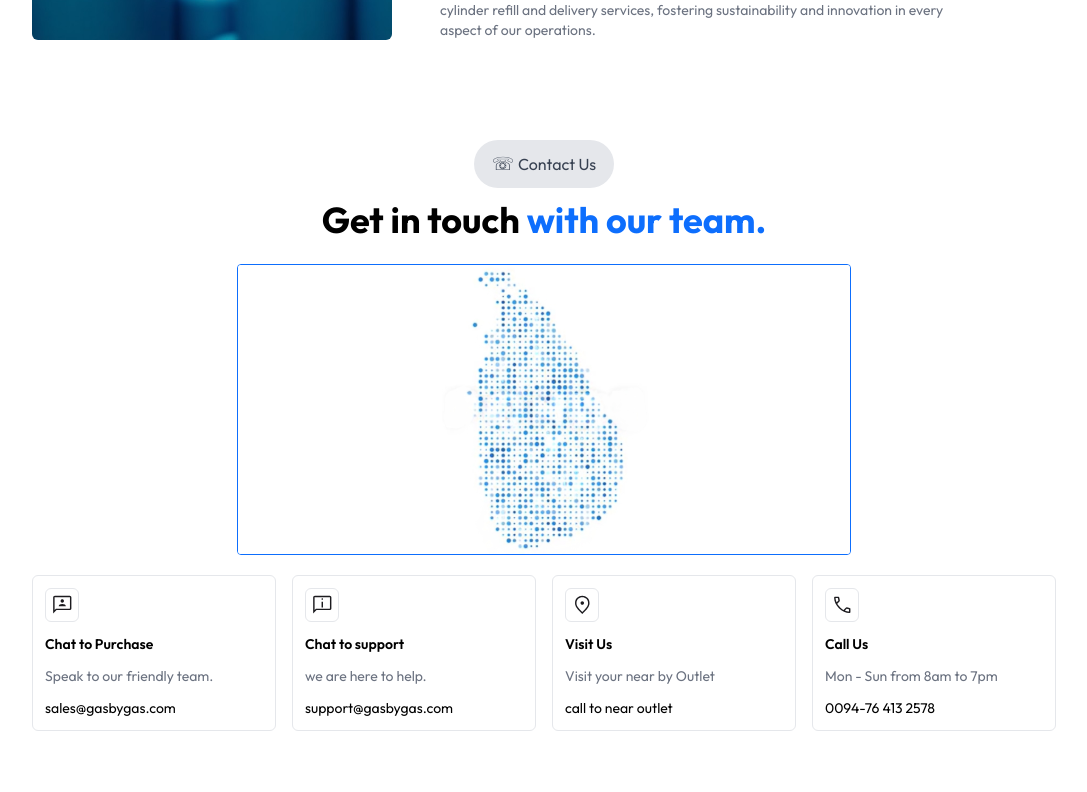
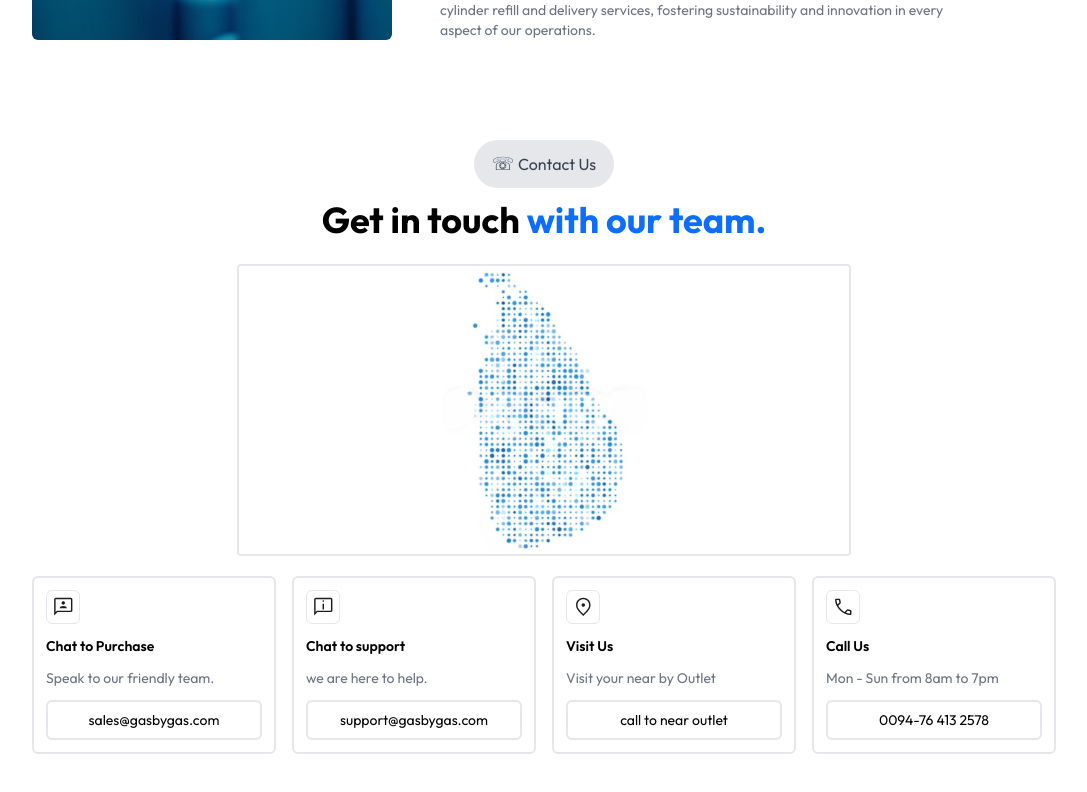
Before and after one commit to gasbygasplc/Supply-Chain-Management-for-Gas-By-Bas-PLC, a React (Vite) app in the folder frontend/: page / in a window 1280 px wide. Shown: the part 2067-2859 px from the top of the page, without its empty margins (96-1183 px from the left). Built offline with nearby package versions, Linux system fonts and the light colour scheme.

Commit message:
Enhance Contact Us component with improved button styles and border adjustments

```diff
--- a/frontend/src/Components/ContactUs.jsx
+++ b/frontend/src/Components/ContactUs.jsx
@@ -18,11 +18,11 @@ const ContactUs = () => {
 
         <div className='flex flex-col w-full gap-2 items-center'>
 
-            <img className='w-[60%] bg-white border border-primary rounded mt-4' src={asstets.contact_us} alt="" />
+            <img className='w-full md:w-[60%]  bg-white border-2 rounded mt-4' src={asstets.contact_us} alt="" />
 
-            <div className='flex flex-col w-full md:flex-row gap-4 mt-3 text-sm'>
+            <div className='flex flex-col w-full md:flex-row items-center gap-4 mt-3 text-sm'>
 
-                <div className='w-[80%] gap-3 p-3 rounded-md cursor-pointer flex flex-col justify-center items-start white border '>
+                <div className='w-[80%] gap-3 p-3 rounded-md cursor-pointer flex flex-col justify-center items-start white border-2 '>
 
                     <div className='p-1 bg-white border rounded-md'>
 
@@ -34,11 +34,11 @@ const ContactUs = () => {
 
                     <p className='text-gray-500'>Speak to our friendly team.</p>
 
-                    <button>sales@gasbygas.com</button>
+                    <button className='bg-white py-2 w-full text-center border-2 px-3 rounded-md hover:bg-primary hover:text-white transition duration-300 hover:border-primary'>sales@gasbygas.com</button>
 
                 </div>
 
-                <div className='w-[80%] items-start gap-3 p-3 rounded-md cursor-pointer flex flex-col   bg-white border text-sm'>
+                <div className='w-[80%] items-start gap-3 p-3 rounded-md cursor-pointer flex flex-col   bg-white border-2 text-sm'>
 
                     <div className='p-1 bg-white border rounded-md'>
 
@@ -50,11 +50,11 @@ const ContactUs = () => {
 
                     <p className='text-gray-500'>we are here to help.</p>
 
-                    <button>support@gasbygas.com</button>
+                    <button className='bg-white py-2 w-full text-center border-2 px-3 rounded-md hover:bg-primary hover:text-white transition duration-300 hover:border-primary'>support@gasbygas.com</button>
 
                 </div>
 
-                <div className='w-[80%] items-start gap-3 p-3 rounded-md cursor-pointer flex flex-col   bg-white border text-sm'>
+                <div className='w-[80%] items-start gap-3 p-3 rounded-md cursor-pointer flex flex-col   bg-white border-2 text-sm'>
 
                     <div className='p-1 bg-white border rounded-md'>
 
@@ -66,11 +66,11 @@ const ContactUs = () => {
 
                     <p className='text-gray-500'>Visit your near by Outlet</p>
 
-                    <button>call to near outlet</button>
+                    <button className='bg-white py-2 w-full text-center border-2 px-3 rounded-md hover:bg-primary hover:text-white transition duration-300 hover:border-primary'>call to near outlet</button>
 
                 </div>
 
-                <div className='w-[80%] items-start gap-3 p-3 rounded-md cursor-pointer flex flex-col   bg-white border text-sm'>
+                <div className='w-[80%] items-start gap-3 p-3 rounded-md cursor-pointer flex flex-col   bg-white border-2 text-sm'>
 
                     <div className='p-1 bg-white border rounded-md'>
 
@@ -82,7 +82,7 @@ const ContactUs = () => {
 
                     <p className='text-gray-500'>Mon - Sun from 8am to 7pm</p>
 
-                    <button>0094-76 413 2578</button>
+                    <button className='bg-white py-2 w-full text-center border-2 px-3 rounded-md hover:bg-primary hover:text-white transition duration-300 hover:border-primary'>0094-76 413 2578</button>
 
                 </div>
 
```
